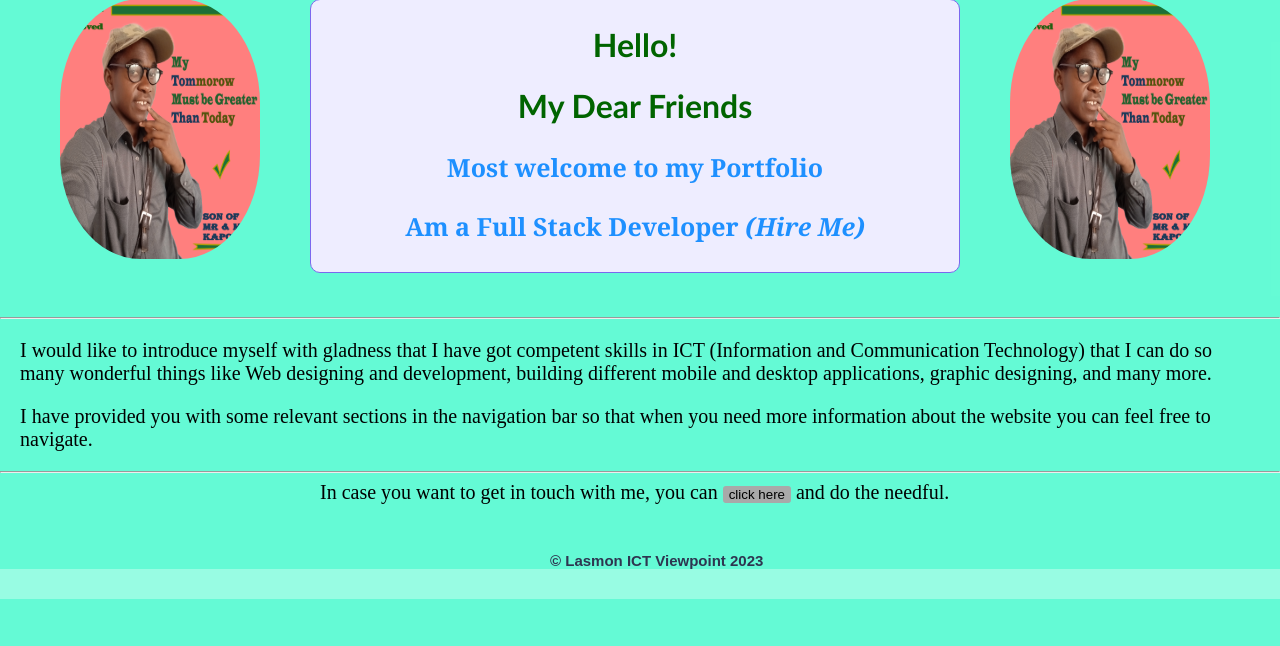
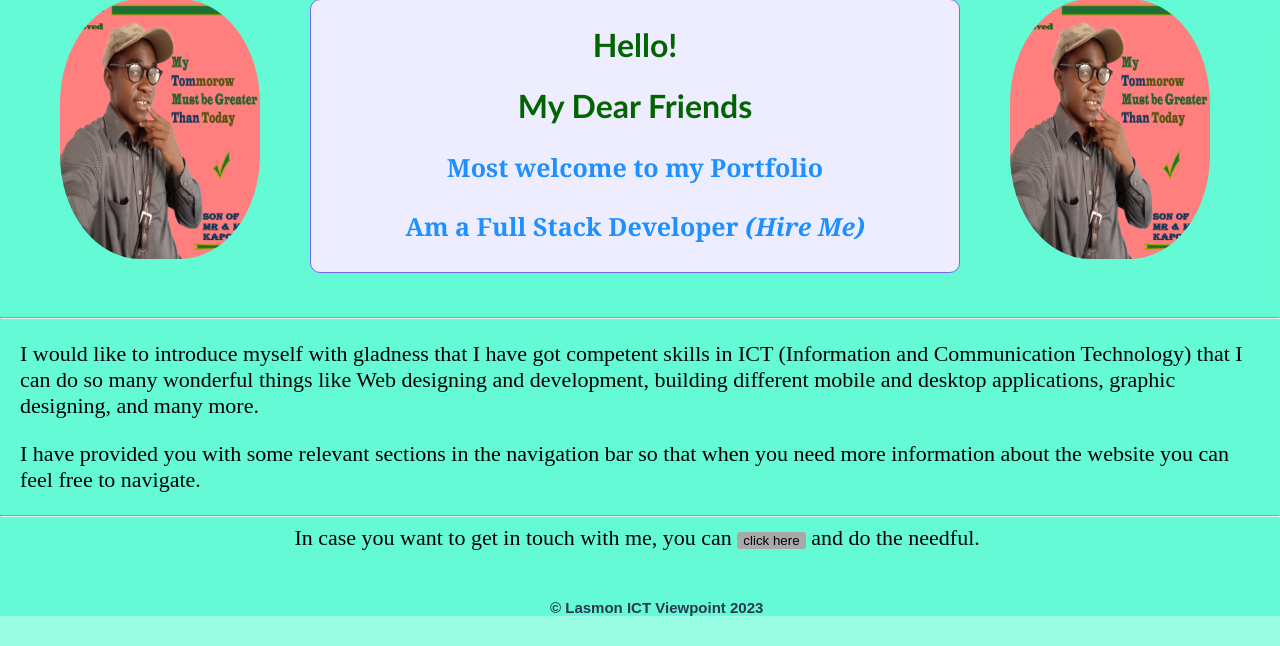
Before and after one commit to lasmon10kapota/my-portfolio, a PHP site: page / in a window 1280 px wide. Shown: the part 213-859 px from the top of the page. Before the commit the page ends 812 px from the top, so only its background shows below. Run offline with PHP 8.4, Linux system fonts and the light colour scheme.

Commit message:
Update index.php

```diff
--- a/portfolio/index.php
+++ b/portfolio/index.php
@@ -40,7 +40,7 @@
           margin-left: 20px;
           margin-right: 20px;
           font-family: 'Times New Roman', Times, serif;
-          font-size: 20px;
+          font-size: 22px;
         }
         #hd1{
             color:darkgreen;
@@ -164,7 +164,7 @@
       information about the website you can feel free to navigate.
     </p>
     <hr>
-    <p style = "margin:0% 25%" class="P_show">
+    <p style = "margin:0% 23%" class="P_show">
       In case you want to get in touch with me, you can  <button id="showbtn" name="showbtn"  style="background-color:darkgray">click here</button> and do the needful.
     </p><br>
 
```
